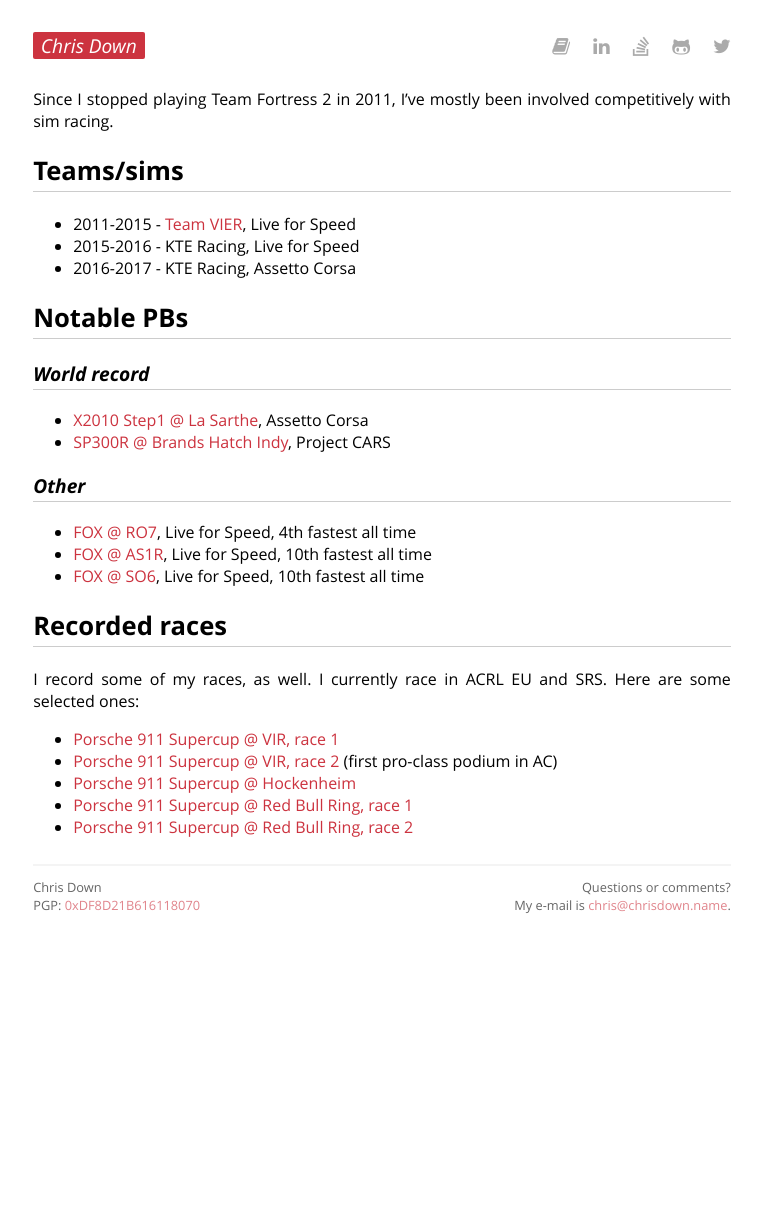
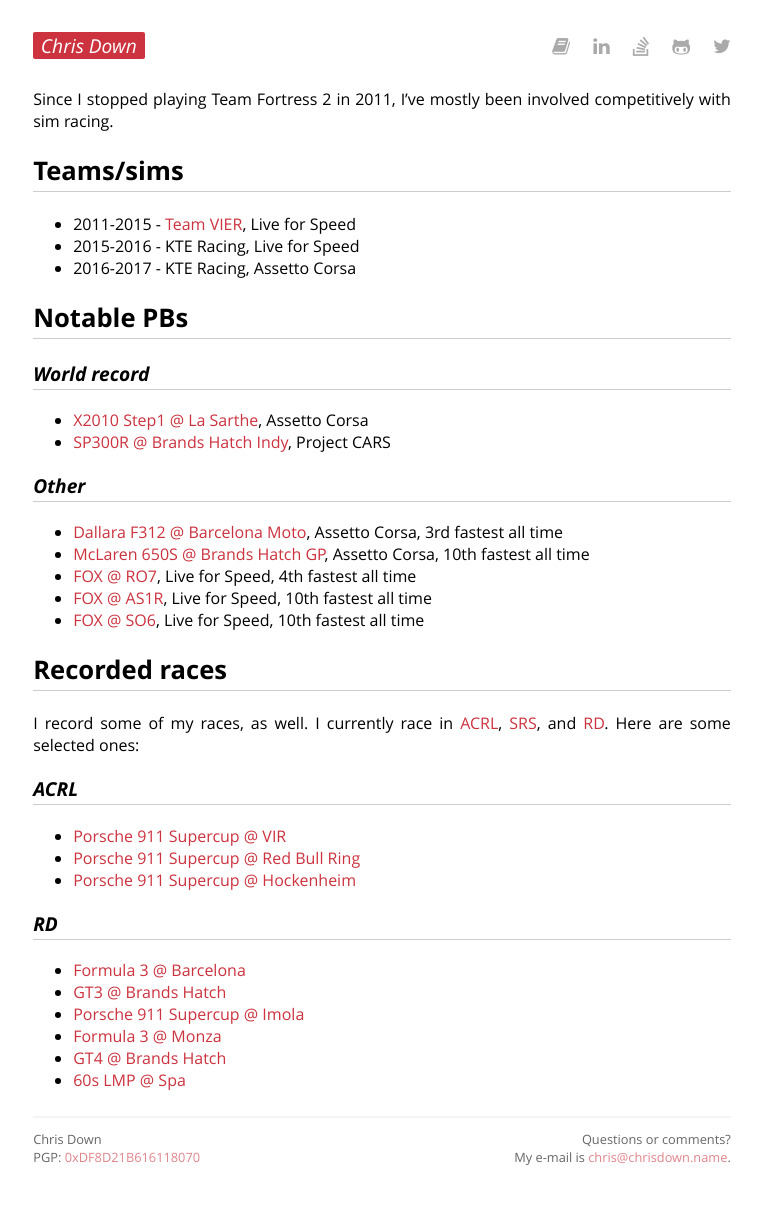
Before and after one commit to cdown/chrisdown.name, a Jekyll site: the page built from racing.md, in a window 1280 px wide. Shown: the whole page, without its empty margins (258-1020 px from the left). Built offline with Jekyll 4.4.1, drawn with Linux system fonts in a browser that asks for light colours; before the commit the page ends 956 px from its top, so only the background shows below that.

Commit message:
sim racing: Add RD records

```diff
--- a/racing.md
+++ b/racing.md
@@ -23,6 +23,11 @@ competitively with sim racing.
 
 ### Other
 
+- [Dallara F312 @ Barcelona Moto](https://www.youtube.com/watch?v=JLnOfKBerpc),
+  Assetto Corsa, 3rd fastest all time
+- [McLaren 650S @ Brands Hatch
+  GP](https://www.youtube.com/watch?v=cAo6T45IUGE), Assetto Corsa, 10th fastest
+  all time
 - [FOX @ RO7](https://www.youtube.com/watch?v=wO0XxZdd-XQ), Live for Speed, 4th
   fastest all time
 - [FOX @ AS1R](https://www.youtube.com/watch?v=bpRAhw2Phlc), Live for Speed,
@@ -32,11 +37,23 @@ competitively with sim racing.
 
 ## Recorded races
 
-I record some of my races, as well. I currently race in ACRL EU and SRS. Here
-are some selected ones:
+I record some of my races, as well. I currently race in
+[ACRL](https://www.reddit.com/r/acrl/), [SRS](http://www.simracingsystem.com/),
+and
+[RD](https://www.racedepartment.com/forums/assetto-corsa-racing-club-leagues.171/).
+Here are some selected ones:
 
-- [Porsche 911 Supercup @ VIR, race 1](https://www.youtube.com/watch?v=yTx6WUKrnpE)
-- [Porsche 911 Supercup @ VIR, race 2](https://www.youtube.com/watch?v=EDi5Gzz6IPs) (first pro-class podium in AC)
+### ACRL
+
+- [Porsche 911 Supercup @ VIR](https://www.youtube.com/watch?v=EDi5Gzz6IPs)
+- [Porsche 911 Supercup @ Red Bull Ring](https://www.youtube.com/watch?v=WVCEv0N39W0)
 - [Porsche 911 Supercup @ Hockenheim](https://www.youtube.com/watch?v=7kts4C-pBhc)
-- [Porsche 911 Supercup @ Red Bull Ring, race 1](https://www.youtube.com/watch?v=YWNXX7B8fj4)
-- [Porsche 911 Supercup @ Red Bull Ring, race 2](https://www.youtube.com/watch?v=WVCEv0N39W0)
+
+### RD
+
+- [Formula 3 @ Barcelona](https://www.youtube.com/watch?v=3Bfn3qkzGRs)
+- [GT3 @ Brands Hatch](https://www.youtube.com/watch?v=0w7eXvuIFWQ)
+- [Porsche 911 Supercup @ Imola](https://www.youtube.com/watch?v=or8lJBGkA5Q)
+- [Formula 3 @ Monza](https://www.youtube.com/watch?v=Isg5zc-JMQg)
+- [GT4 @ Brands Hatch](https://www.youtube.com/watch?v=eJ9YsVkOGDs)
+- [60s LMP @ Spa](https://www.youtube.com/watch?v=ncaGx8nJC-A)
```
